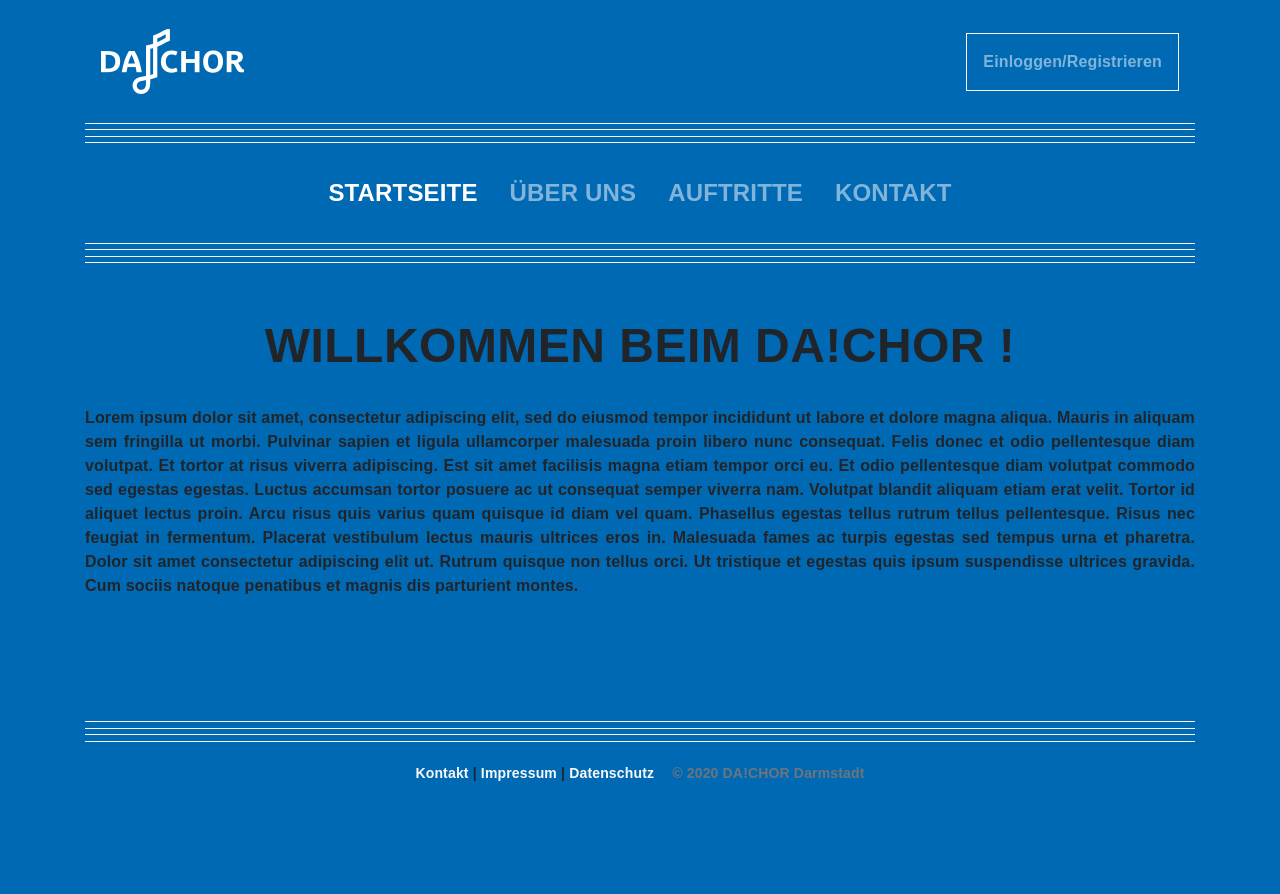
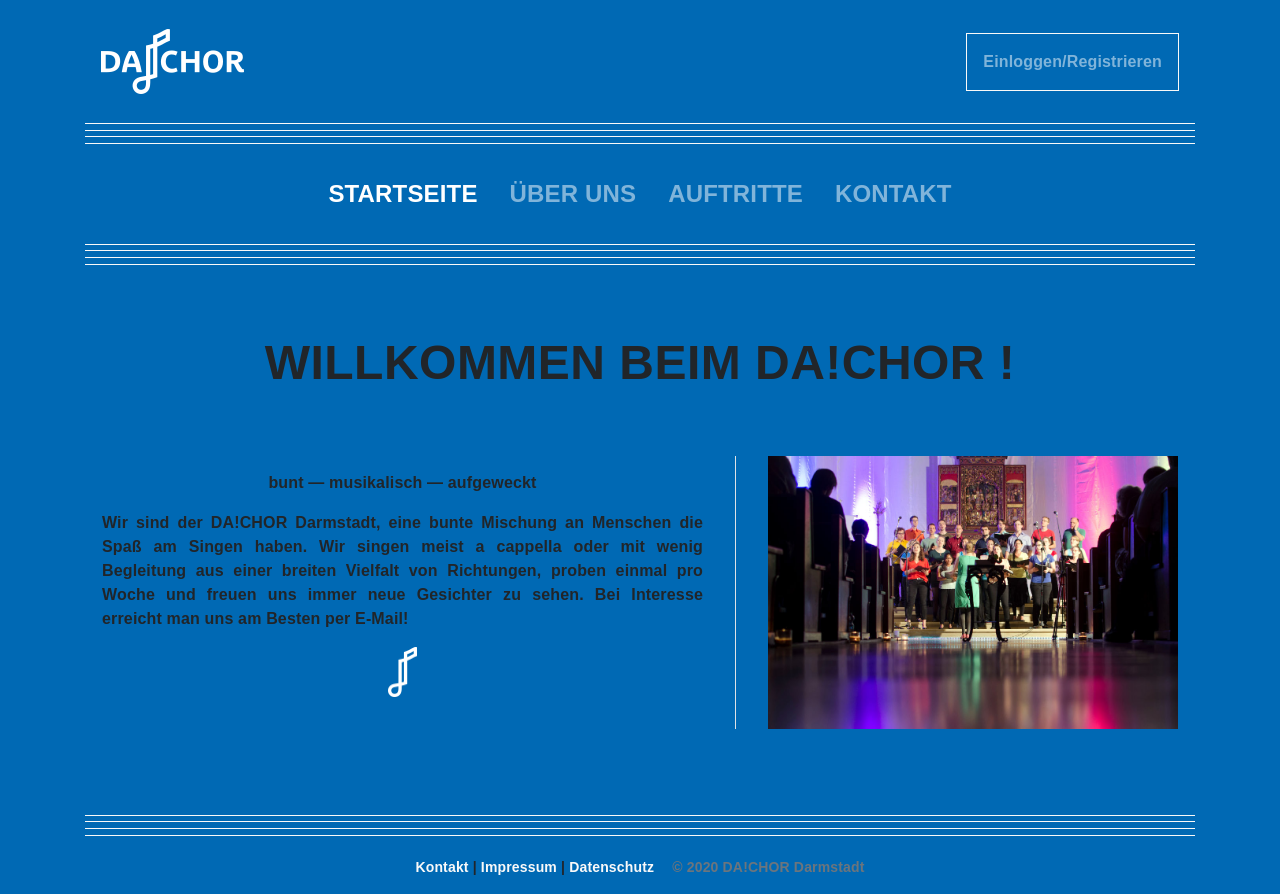
Before and after one commit to geislern/DACHOR-Website, a Django app: page / in a window 1280 px wide. Before the commit the page ends 781 px from the top, so only its background shows below. Run offline with Django 3.2, Linux system fonts and the light colour scheme; some libraries are stand-ins or nearby versions; some web fonts are replaced.

Commit message:
update homepage
add welcome text
add photo
add vertical separator
increase whitespace for heading
fix line weight
fix line width in collapsed menu

```diff
--- a/dachor_website/static/css/custom.css
+++ b/dachor_website/static/css/custom.css
@@ -12,13 +12,19 @@ body h1 {
     letter-spacing: .01em;
     font-size: 3rem;
     text-align: center;
-    margin-top: 3rem;
-    margin-bottom: 2rem;
+    margin-top: 4rem;
+    margin-bottom: 4rem;
 }
 
 footer {
     font-size: .875rem;
 }
+
+[class*='col-'] {
+    padding-left: 2rem;
+    padding-right: 2rem;
+}
+
 
 .nav-link {
     margin-left: .5rem;
@@ -37,7 +43,7 @@ footer {
 
 .hline {
     width: 100%;
-    height: .05rem;
+    height: 1px;
     background: #f9f9f9;
     margin-top: .35rem;
     margin-bottom: .35rem;
@@ -57,6 +63,11 @@ footer {
     margin: 0;
 }
 
+.nav-collapse-lines {
+    margin-right: -1rem;
+    margin-left: -1rem;
+}
+
 .footer {
     padding-top: 5rem;
 }
--- a/dachor_website/templates/dachor_website/homepage.html
+++ b/dachor_website/templates/dachor_website/homepage.html
@@ -67,7 +67,7 @@
                         <a class="nav-link" href="#">KONTAKT</a>
                     </li>
                 </ul>
-                <div class="d-block d-md-none">
+                <div class="d-block d-md-none nav-collapse-lines">
                     <div class="hline"></div>
                     <div class="hline"></div>
                     <div class="hline"></div>
@@ -90,26 +90,33 @@
 {% block content %}
     <div class="container">
         <h1>WILLKOMMEN BEIM DA!CHOR !</h1>
-
-        Lorem ipsum dolor sit amet, consectetur adipiscing elit, sed do eiusmod tempor incididunt ut labore et
-        dolore
-        magna aliqua. Mauris in aliquam sem fringilla ut morbi. Pulvinar sapien et ligula ullamcorper malesuada
-        proin
-        libero nunc consequat. Felis donec et odio pellentesque diam volutpat. Et tortor at risus viverra
-        adipiscing.
-
-        Est sit amet facilisis magna etiam tempor orci eu. Et odio pellentesque diam volutpat commodo sed egestas
-        egestas. Luctus accumsan tortor posuere ac ut consequat semper viverra nam. Volutpat blandit aliquam etiam
-        erat
-        velit. Tortor id aliquet lectus proin. Arcu risus quis varius quam quisque id diam vel quam. Phasellus
-        egestas
-        tellus rutrum tellus pellentesque. Risus nec feugiat in fermentum. Placerat vestibulum lectus mauris
-        ultrices
-        eros in. Malesuada fames ac turpis egestas sed tempus urna et pharetra. Dolor sit amet consectetur
-        adipiscing
-        elit ut. Rutrum quisque non tellus orci. Ut tristique et egestas quis ipsum suspendisse ultrices gravida.
-        Cum
-        sociis natoque penatibus et magnis dis parturient montes.
+        <div class="row">
+            <div class="col-md-7 text-center my-auto">
+                <p>
+                    bunt — musikalisch — aufgeweckt
+                </p>
+                <p class="text-justify">
+                    Wir sind der DA!CHOR Darmstadt, eine bunte Mischung an Menschen die Spaß am Singen haben. Wir singen
+                    meist a cappella oder mit wenig Begleitung aus einer breiten Vielfalt von Richtungen, proben
+                    einmal pro Woche und freuen uns immer neue Gesichter zu sehen. Bei Interesse erreicht man uns am
+                    Besten per E-Mail!
+                </p>
+                <p>
+                    <img
+                            src="{% static "img/DACHOR_Note-weiss.large.png" %}"
+                            alt="Note"
+                            height="50rem"
+                    />
+                </p>
+            </div>
+            <div class="col-md-5 border-left">
+                <img
+                        src="{% static "img/dachor-2018.jpg" %}"
+                        alt="DA!CHOR 2018"
+                        class="img-fluid"
+                />
+            </div>
+        </div>
     </div>
 {% endblock %}
 
```
Also changed, not shown: dachor_website/static/img/DACHOR_Note-weiss.large.png (added), dachor_website/static/img/dachor-2018.jpg (added).
